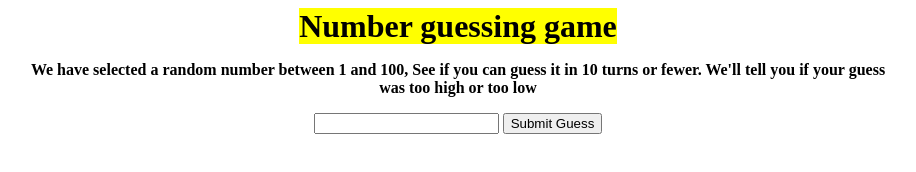
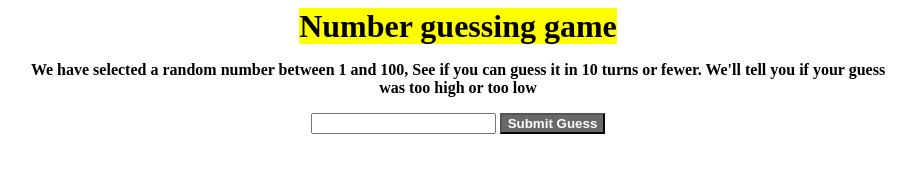
Before and after one commit to AKSHAYRAOCH/Number-Guess-Project, a plain HTML site: page index.html in a window 1280 px wide. Shown: the whole page, without its empty margins (182-1098 px from the left). Drawn offline with Linux system fonts and the light colour scheme.

Commit message:
changed button colors

```diff
--- a/style.css
+++ b/style.css
@@ -19,3 +19,8 @@ h1,#div1{
 #retext{
     color: red;
 }
+button{
+    background-color: dimgray;
+    color: white;
+    font-weight: bold;
+}
```
